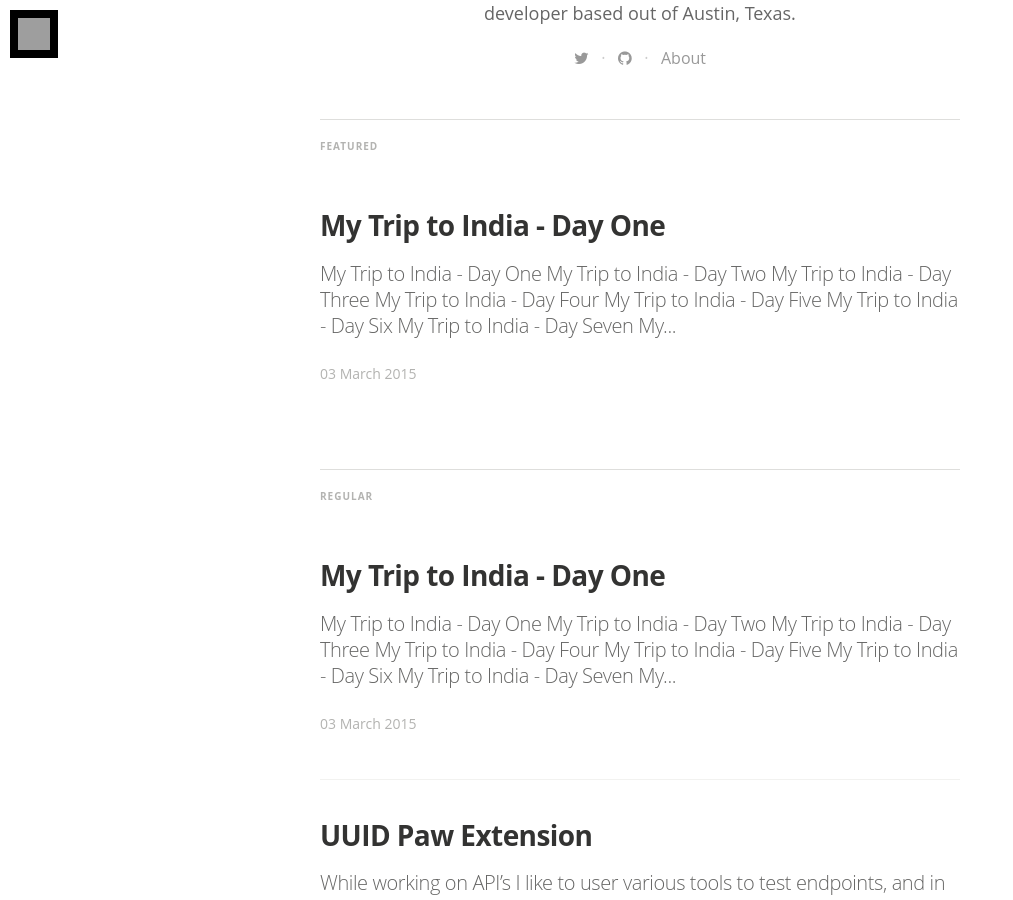
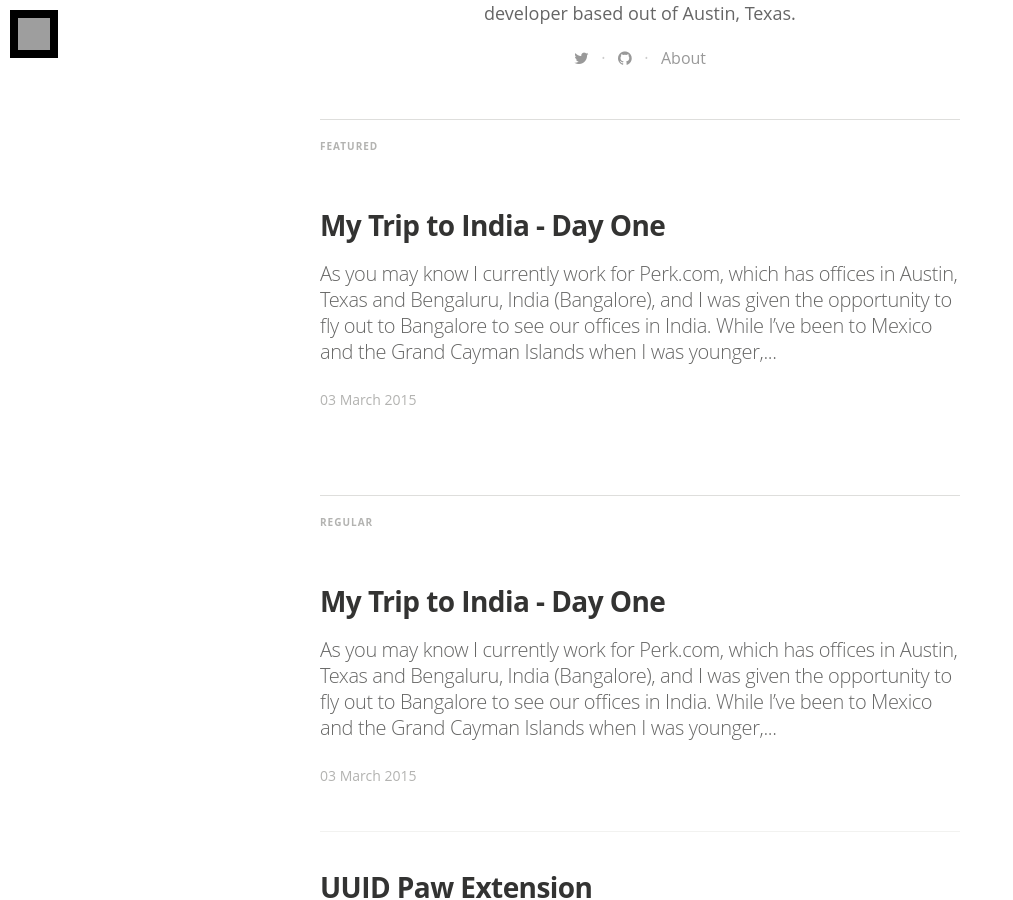
Before and after one commit to hskrasek/hskrasek.github.io, a Jekyll site: the page built from index.html, in a window 1280 px wide and 900 px high, scrolled down 619 px. Shown: the whole window, without its empty margins (0-1013 px from the left). Built offline with Jekyll 4.4.1, drawn with Linux system fonts in a browser that asks for light colours; nearby versions of some CDN libraries; some web fonts are replaced; Markdown is read by kramdown in place of the engine named in the settings; the list of posts is cut into pages by our own code; grey boxes are pictures that could not be loaded.

Commit message:
Remove the very ugly day list links thing
Signed-off-by: Hunter Skrasek <hunterskrasek@me.com>

```diff
--- a/_posts/2015-03-03-my-trip-to-india-day-one.markdown
+++ b/_posts/2015-03-03-my-trip-to-india-day-one.markdown
@@ -5,16 +5,6 @@ date:   2015-03-03 14:10:00
 categories: travel
 tags: featured india perk
 ---
-* My Trip to India - Day One
-* My Trip to India - Day Two
-* My Trip to India - Day Three
-* My Trip to India - Day Four
-* My Trip to India - Day Five
-* My Trip to India - Day Six
-* My Trip to India - Day Seven
-* My Trip to India - Day Eight
-* My Trip to India - Day Nine
-
 As you may know I currently work for [Perk.com][perk], which has offices in Austin, Texas and Bengaluru, India (Bangalore), and I was given the opportunity to fly out to Bangalore to see our offices in India. While I've been to Mexico and the Grand Cayman Islands when I was younger, I have never traveled over-seas before, so needless to say I am very excited. I left Austin around 6:45pm on March 1st, and landed in Heathrow, London for a four to five hour layover, before taking off again for Bangalore.
 
 ![Heathrow Airport](/assets/article_images/2015-03-03-my-trip-to-india-day-one/HeathrowAirport.jpg)
```
